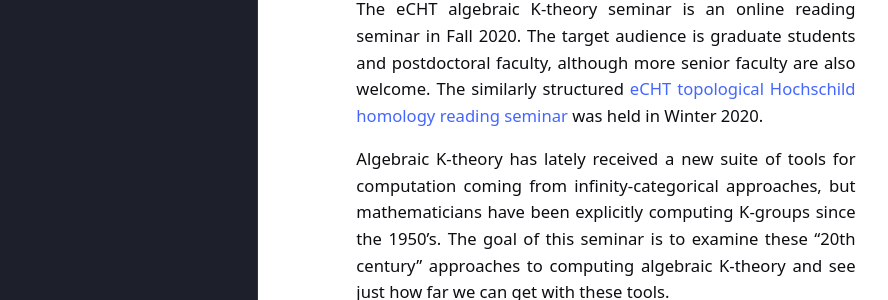
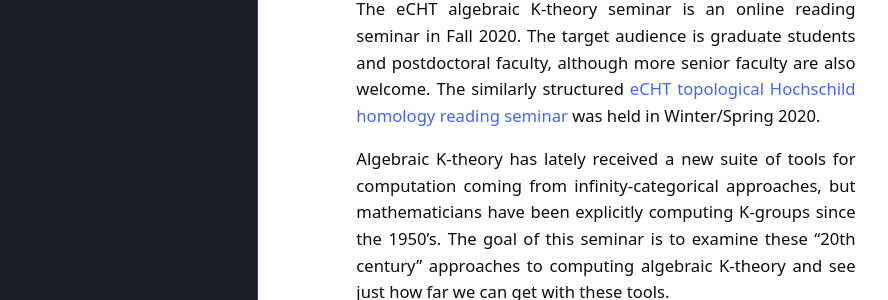
Before and after one commit to eCHTorc/eCHTorc.github.io, a Jekyll site: the page built from reading-seminar-on-algebraic-k-theory-fall-20.html, in a window 1280 px wide and 900 px high. Shown: the part 253-553 px from the top of the window, without its empty margins (43-931 px from the left). Built offline with Jekyll 4.4.1, drawn with Linux system fonts in a browser that asks for light colours.

Commit message:
Update reading-seminar-on-algebraic-k-theory-fall-20.html

```diff
--- a/reading-seminar-on-algebraic-k-theory-fall-20.html
+++ b/reading-seminar-on-algebraic-k-theory-fall-20.html
@@ -15,7 +15,7 @@ layout: page
 <strong> Summary </strong>
 
 <p>
-The eCHT algebraic K-theory seminar is an online reading seminar in Fall 2020. The target audience is graduate students and postdoctoral faculty, although more senior faculty are also welcome. The similarly structured <a href="https://echtorc.github.io/reading-seminar-topological-hochschild-homology-winter-20/"> eCHT topological Hochschild homology reading seminar </a> was held in Winter 2020.
+The eCHT algebraic K-theory seminar is an online reading seminar in Fall 2020. The target audience is graduate students and postdoctoral faculty, although more senior faculty are also welcome. The similarly structured <a href="https://echtorc.github.io/reading-seminar-topological-hochschild-homology-spring-20/"> eCHT topological Hochschild homology reading seminar </a> was held in Winter/Spring 2020.
 </p>
 
 <p>
```
